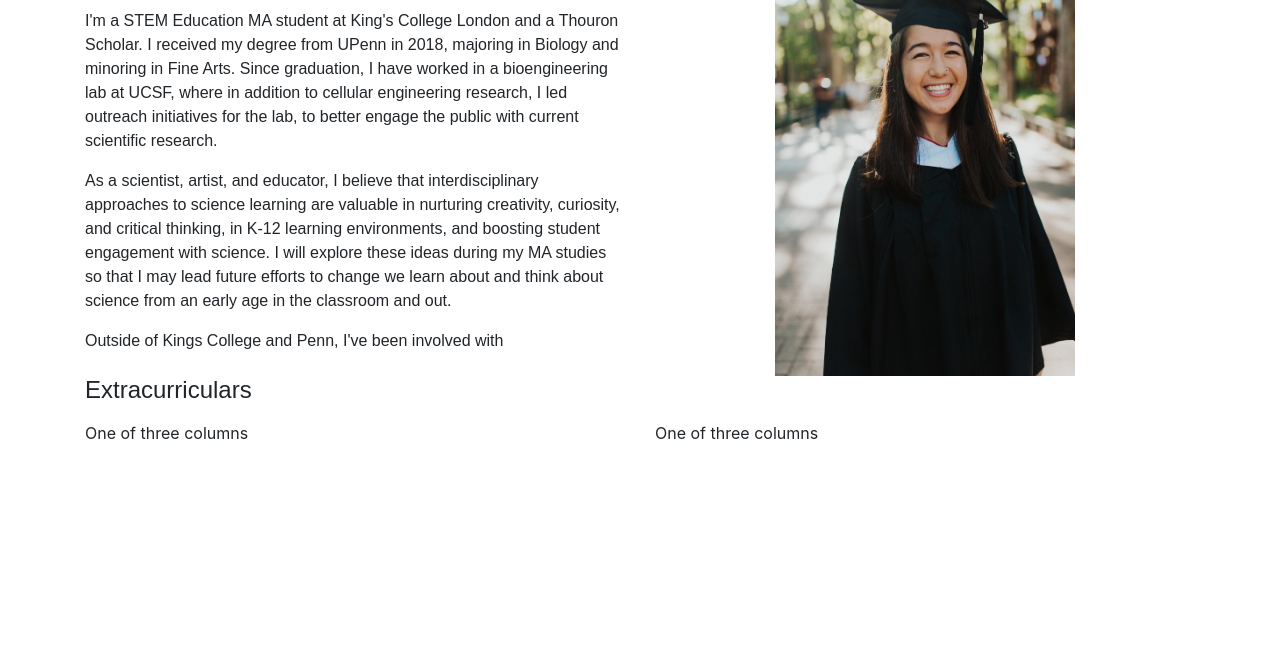
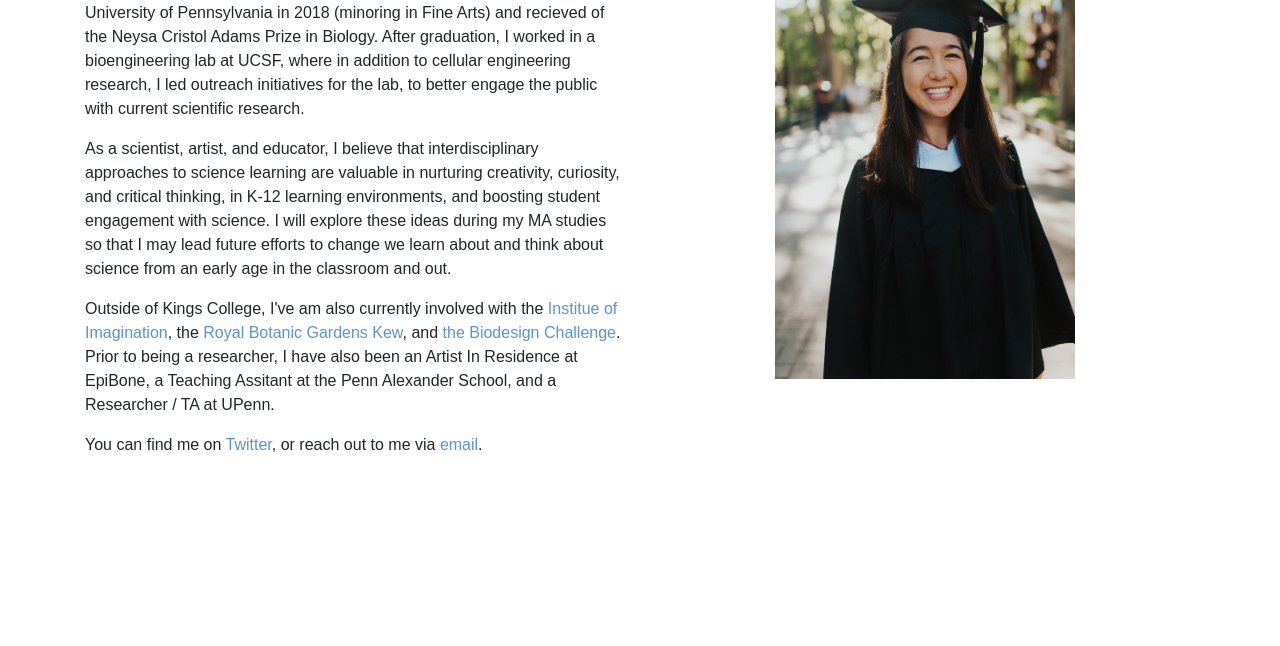
Before and after one commit to maiayoshida/maiayoshida.github.io, a plain HTML site: page index.html in a window 1280 px wide. Shown: the part 154-800 px from the top of the page. Drawn offline with nearby package versions, Linux system fonts and the light colour scheme.

Commit message:
Update index.html

```diff
--- a/index.html
+++ b/index.html
@@ -4,7 +4,7 @@
 
 <!--
 maiayoshida.com
-2018 -->
+2021 -->
 
 <!-- Check out the new logo that I created on <a href="http://logomakr.com" title="Logo Makr">LogoMakr.com</a> https://logomakr.com/9A920t -->
 <!DOCTYPE html>
@@ -46,10 +46,10 @@ maiayoshida.com
   <title>Maia Yoshida</title>
 
 </head>
-
+<!--
 <body id="page-top">
-  <!-- Navigation -->
-
+ -->  <!-- Navigation -->
+<!--
   <nav class="navbar  navbar-expand-md navbar-light" id = "#mainNav">
       <button class="navbar-toggler" type="button" data-toggle="collapse" data-target="#navbarResponsive" aria-controls="navbarResponsive" aria-expanded="false" aria-label="Toggle navigation">
         <span class="navbar-toggler-icon"></span>
@@ -85,23 +85,29 @@ maiayoshida.com
 
         </ul>
       </div>
-  </nav>
+  </nav> -->
 
 
   <section id="about">
 
-      <br>
+
 <div class="container">
-
-
+<br>
   <div class="row">
     <div class="col-sm col-centered">
       <h2 class="mb-3">Maia Yoshida </h2>
+    </div>
+  </div>
+  <div class="row">
+    <div class="col-sm col-centered">
       <br>
-          <p>I'm a STEM Education MA student at King's College London and a Thouron Scholar. I received my degree from UPenn in 2018, majoring in Biology and minoring in Fine Arts. Since graduation, I have worked in a bioengineering lab at UCSF, where in addition to cellular engineering research, I led outreach initiatives for the lab, to better engage the public with current scientific research. </p>
+          <p>I'm a <a href='https://www.kcl.ac.uk/study/postgraduate/taught-courses/stem-education-ma' target = "_blank">STEM Education MA student</a> at King's College London and a <a href='https://www.thouronaward.org/' target = "_blank">Thouron Scholar.</a> I graduated <i>summa cum laude</i> with a degree in Biology from the University of Pennsylvania in 2018 (minoring in Fine Arts) and recieved of the Neysa Cristol Adams Prize in Biology. After graduation, I worked in a bioengineering lab at UCSF, where in addition to cellular engineering research, I led outreach initiatives for the lab, to better engage the public with current scientific research. </p>
 
           <p> As a scientist, artist, and educator, I believe that interdisciplinary approaches to science learning are valuable in nurturing creativity, curiosity, and critical thinking, in K-12 learning environments, and boosting student engagement with science. I will explore these ideas during my MA studies so that I may lead future efforts to change we learn about and think about science from an early age in the classroom and out.</p>
-          <p> Outside of Kings College and Penn, I've been involved with
+
+          <p> Outside of Kings College, I've am also currently involved with the <a href="https://ioi.london/"  target="_blank" >Institue of Imagination</a>, the <a href="https://www.kew.org/"  target="_blank">Royal Botanic Gardens Kew</a>, and <a href="https://biodesignchallenge.org/"  target="_blank" >the Biodesign Challenge</a>. Prior to being a researcher, I have also been an Artist In Residence at EpiBone, a Teaching Assitant at the Penn Alexander School, and a Researcher / TA at UPenn. </p>
+
+          <p> You can find me on <a href="https://twitter.com/maiayoshida" target = "_blank">Twitter</a>, or reach out to me via <a href="mailto:myoshida1996@gmail.com" target="_blank">email</a>.</p>
       </div>
    <div class="col-sm d-flex justify-content-center text-center align-middle">
         <img src="maia.jpeg" class="img-fluid"><br><br>
@@ -111,7 +117,7 @@ maiayoshida.com
   </div>
   </section>
 
-
+<!--
    <section id="experience">
 <div class="container">
   <h3 class="mb-3">Extracurriculars </h2>
@@ -127,7 +133,7 @@ maiayoshida.com
 
   </div>
   </section>
-
+ -->
 
 
 
```
